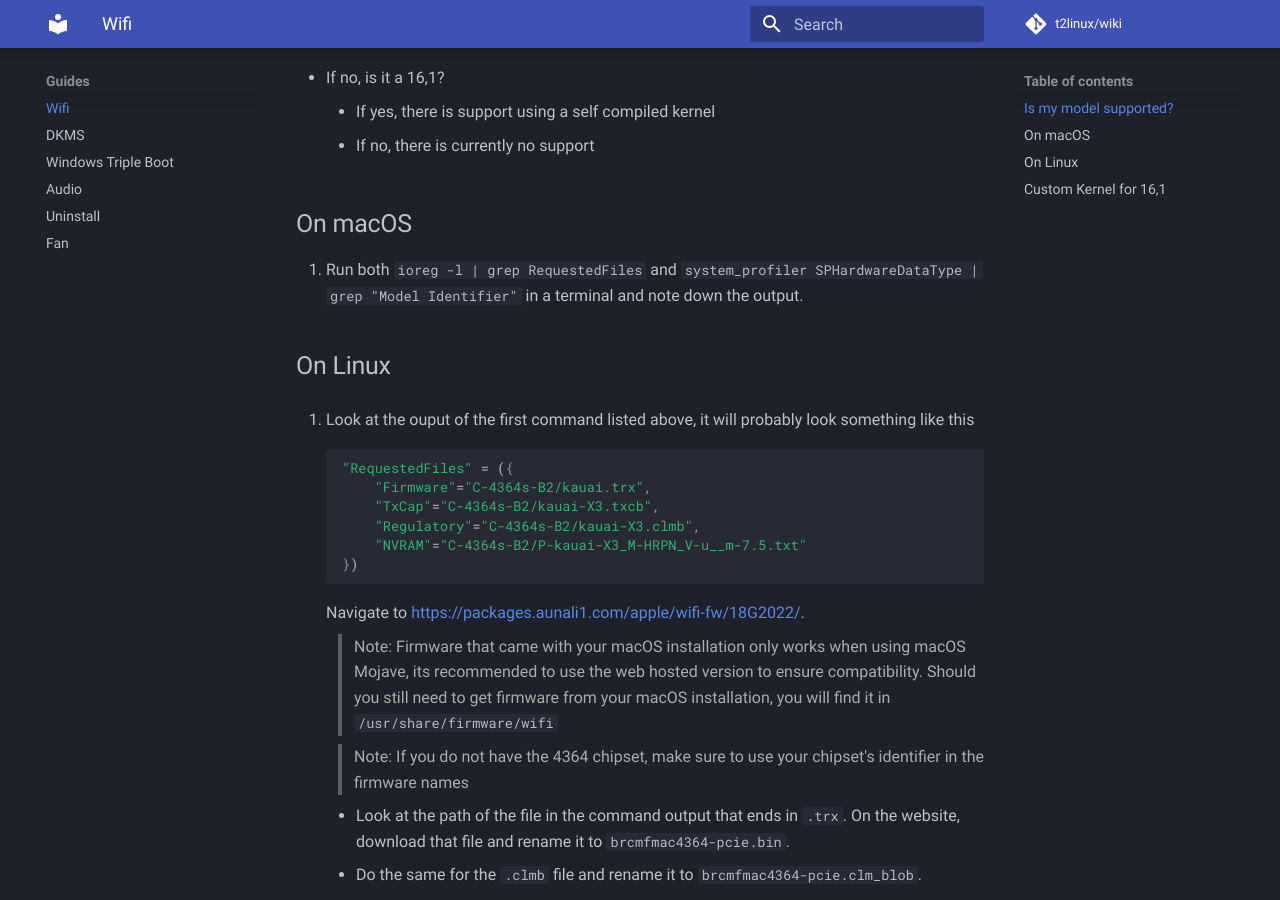
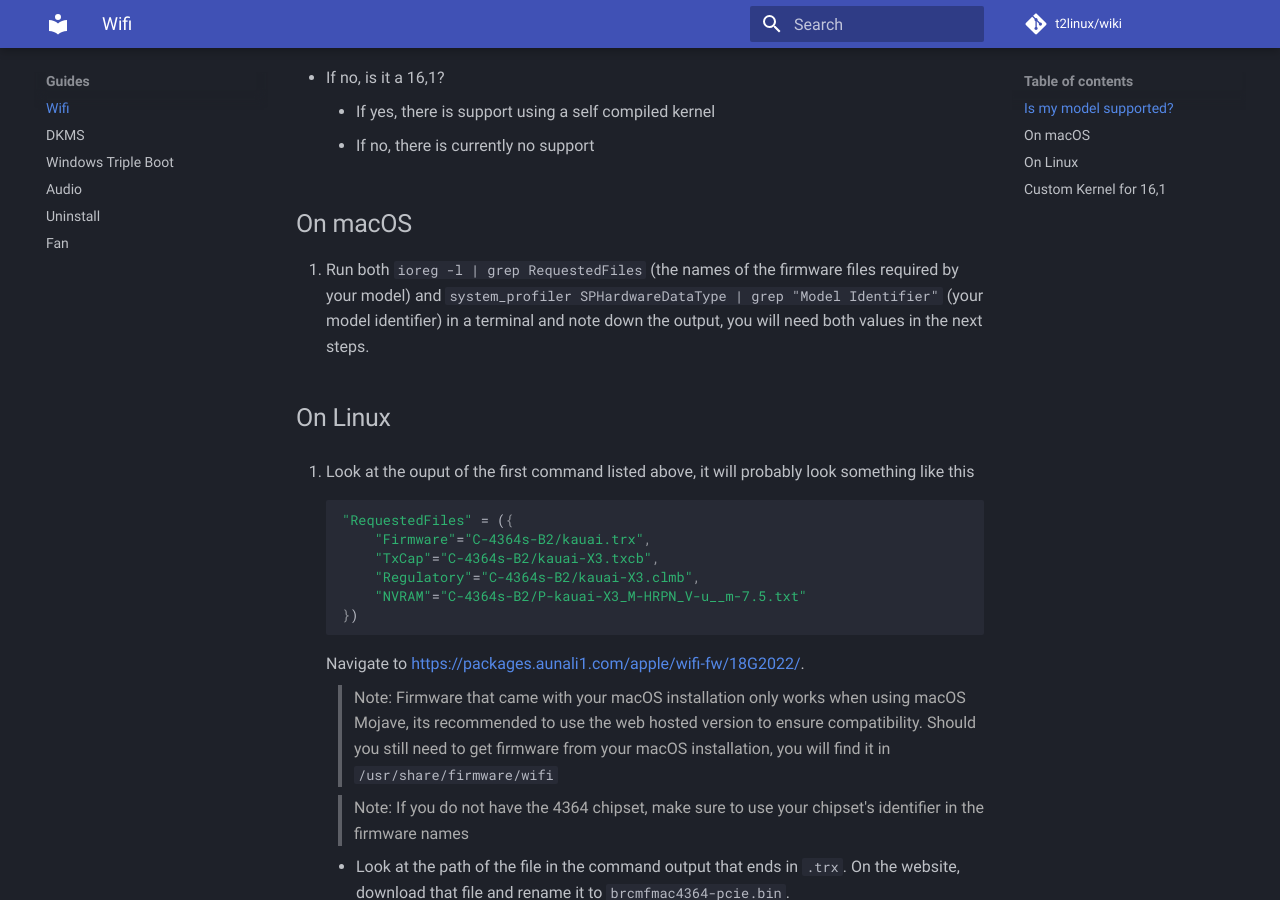
Before and after one commit to t2linux/wiki, an MkDocs documentation site: the page built from docs/guides/wifi.md, in a window 1280 px wide and 900 px high, scrolled down 546 px. Built offline with MkDocs 1.6.1 and Material for MkDocs 9.7.7, drawn with Linux system fonts in a browser that asks for light colours; comment, search, counter and statistics services are not loaded.

Commit message:
Guides: Add more detail to "On macOS" wifi instructions

```diff
--- a/docs/guides/wifi.md
+++ b/docs/guides/wifi.md
@@ -18,7 +18,7 @@ You can get your model using `system_profiler SPHardwareDataType | grep "Model I
 
 ## On macOS
 
-1. Run both `ioreg -l | grep RequestedFiles` and `system_profiler SPHardwareDataType | grep "Model Identifier"` in a terminal and note down the output.
+1. Run both `ioreg -l | grep RequestedFiles` (the names of the firmware files required by your model) and `system_profiler SPHardwareDataType | grep "Model Identifier"` (your model identifier) in a terminal and note down the output, you will need both values in the next steps.
 
 ## On Linux
 
```
